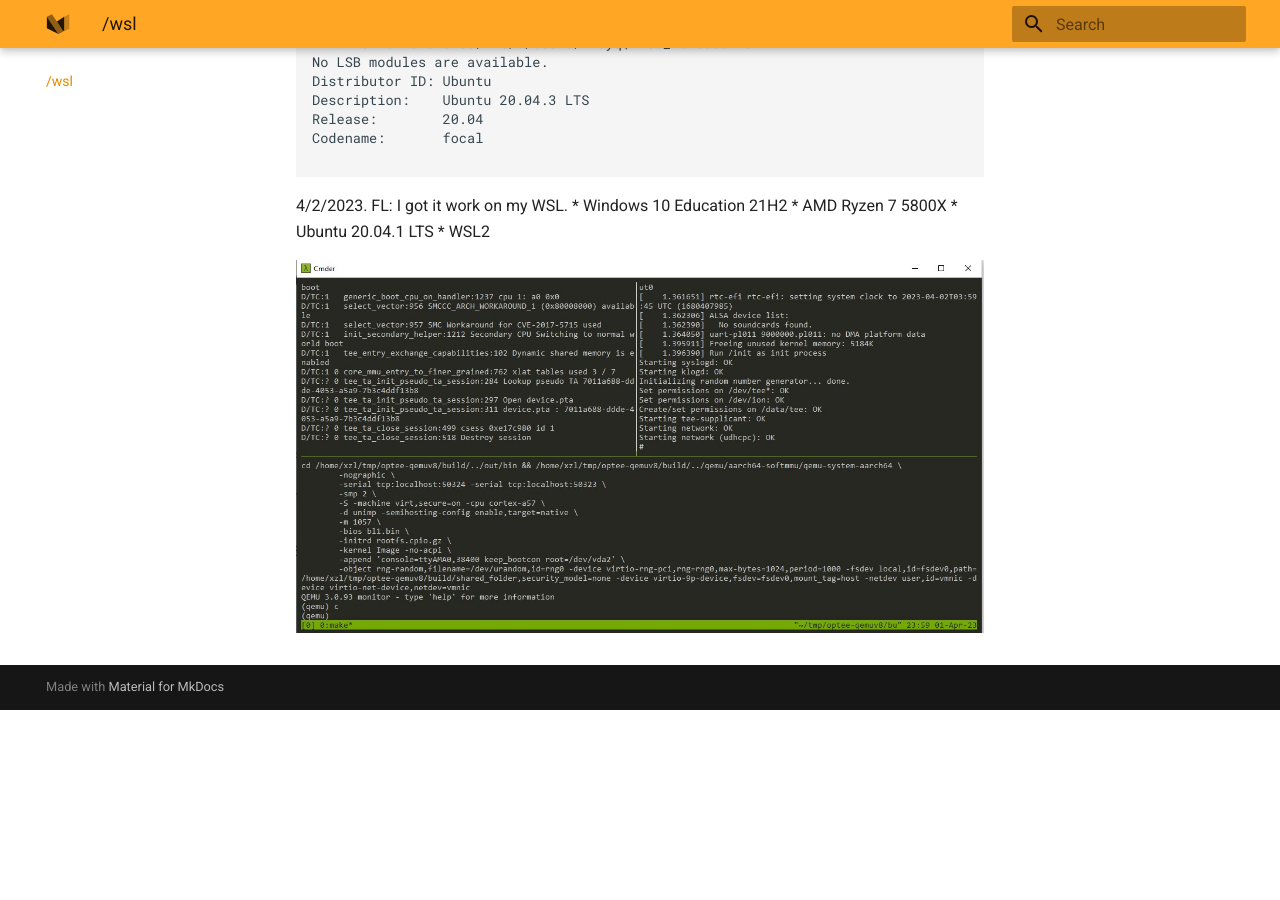
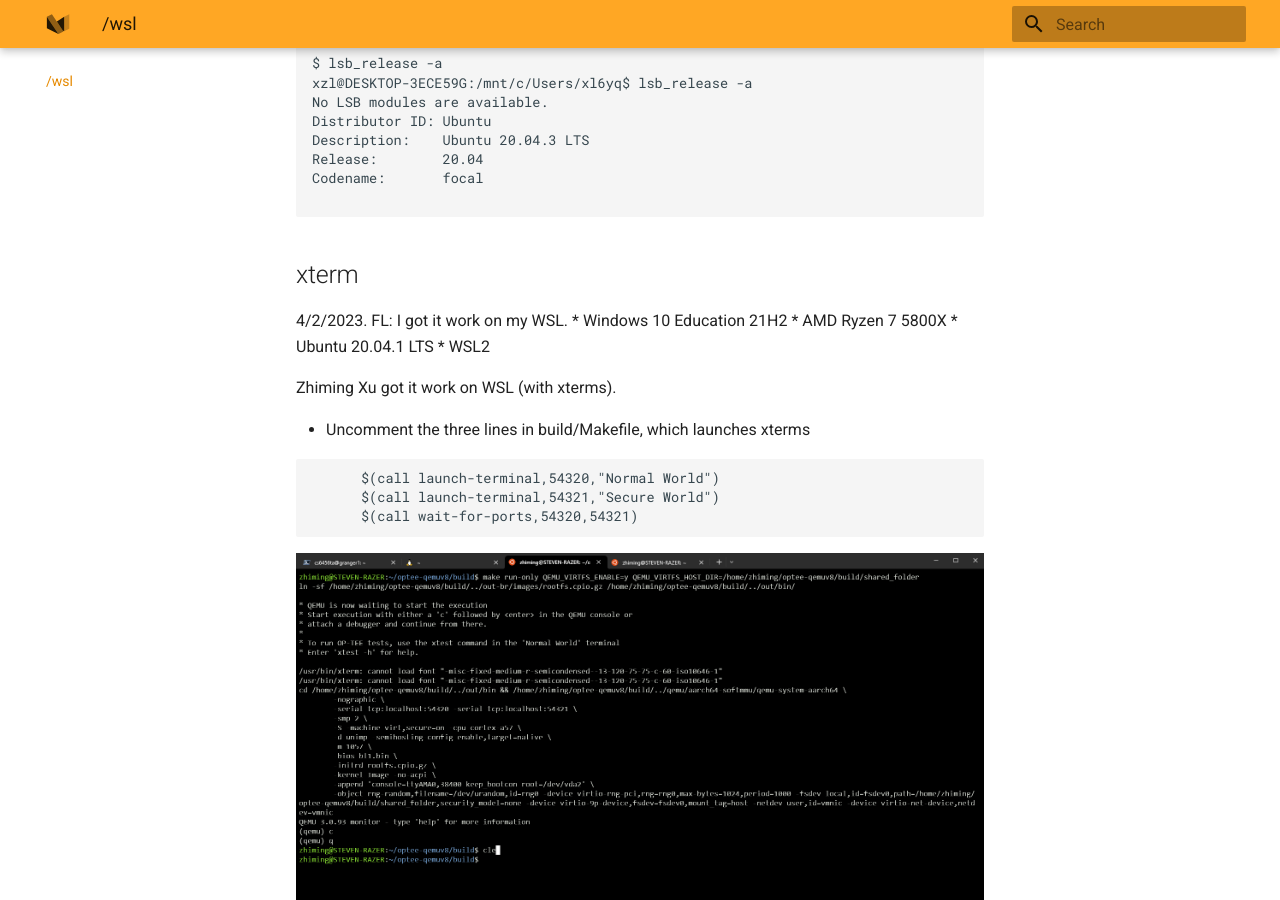
Before and after one commit to fxlin/p3-tee, an MkDocs documentation site: the page built from docs/wsl-ubuntu-howto.md, in a window 1280 px wide and 900 px high, scrolled down 833 px. Built offline with MkDocs 1.6.1 and Material for MkDocs 9.7.7, drawn with Linux system fonts in a browser that asks for light colours; before the commit the page ends 1543 px from its top, so only the background shows below that; some of the changed text lies outside the part shown.

Commit message:
Update wsl-ubuntu-howto.md

````diff
--- a/docs/wsl-ubuntu-howto.md
+++ b/docs/wsl-ubuntu-howto.md
@@ -40,10 +41,22 @@ Codename:       focal
 
 ```
 
+## xterm
+
+
 4/2/2023. FL: I got it work on my WSL.
 * Windows 10 Education 21H2
 * AMD Ryzen 7 5800X
 * Ubuntu 20.04.1 LTS
 * WSL2
 
-![](tee-on-wsl.jpg)
+Zhiming Xu got it work on WSL (with xterms).
+
+* Uncomment the three lines in build/Makefile, which launches xterms
+```
+	  $(call launch-terminal,54320,"Normal World")
+	  $(call launch-terminal,54321,"Secure World")
+	  $(call wait-for-ports,54320,54321)
+```
+
+![](tee-on-wsl-xterms.gif)
````
Also changed, not shown: other parts of docs/wsl-ubuntu-howto.md (+2 -1 lines).
